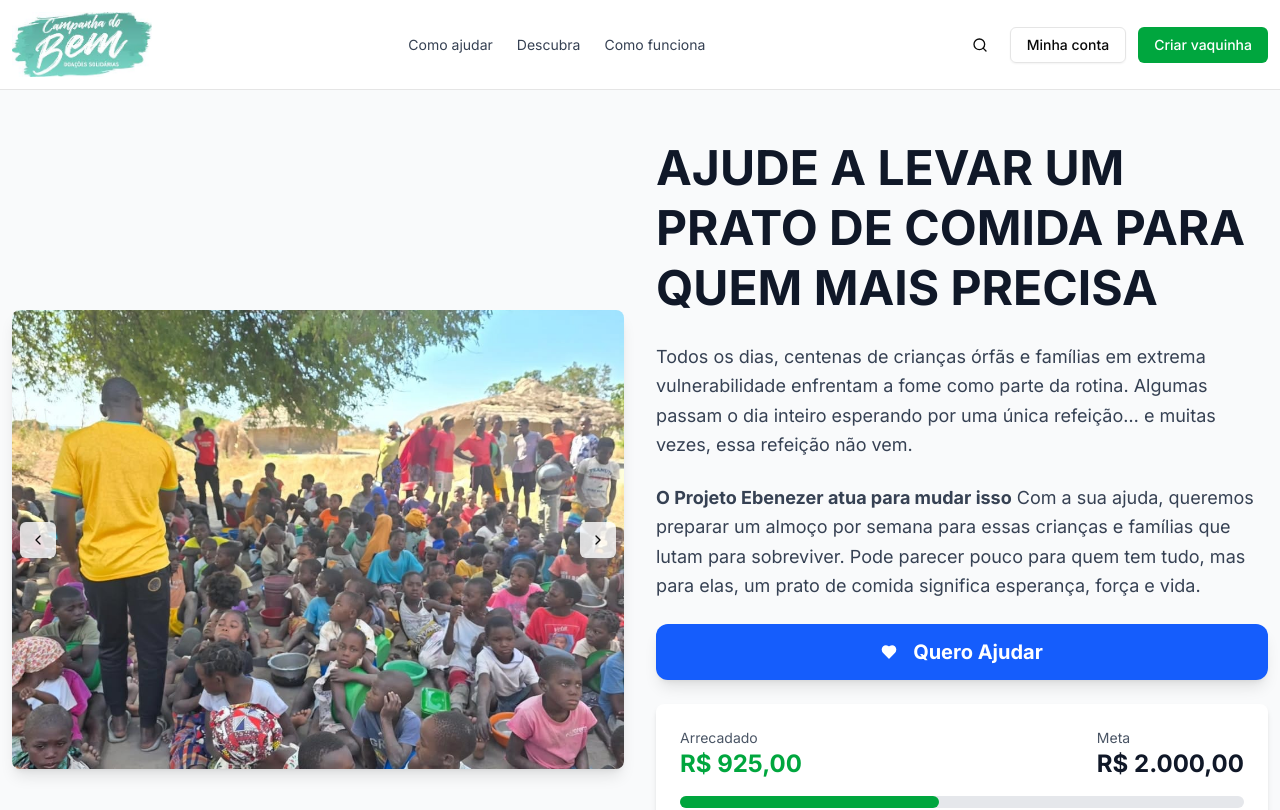
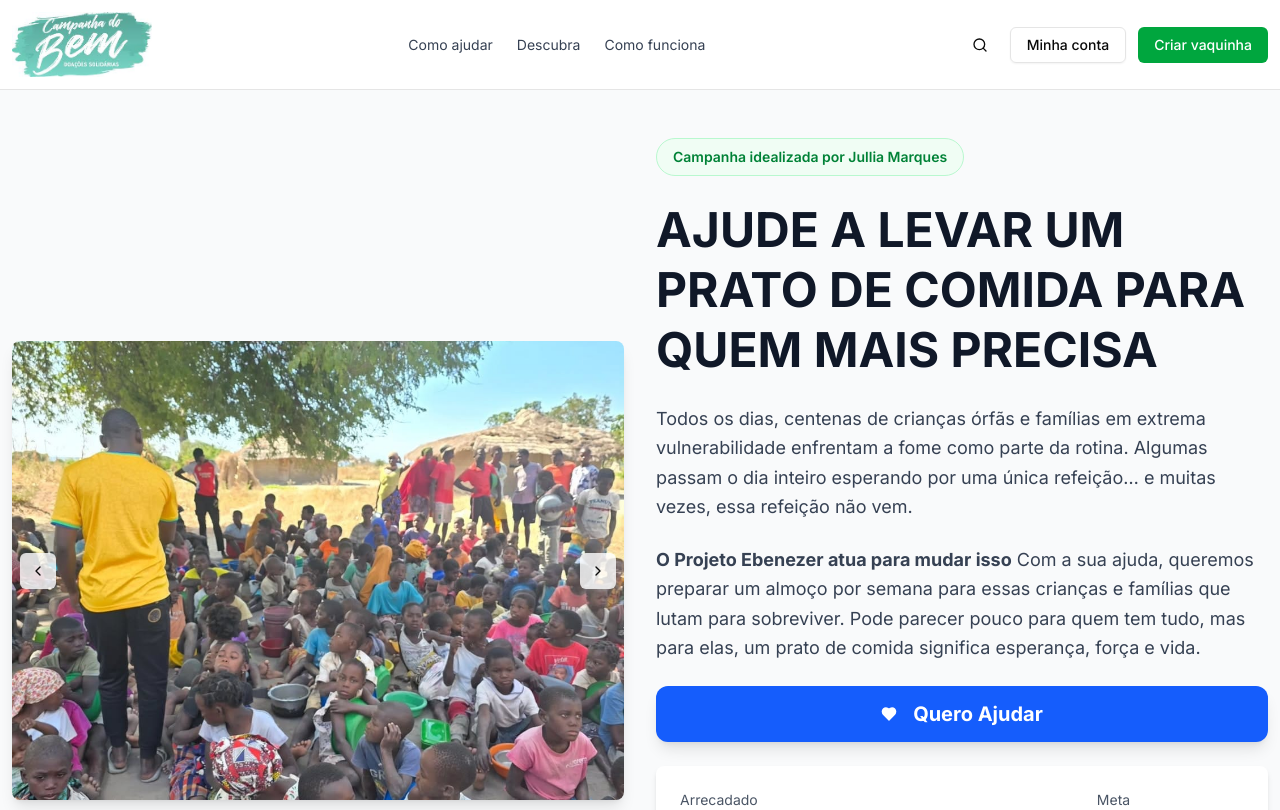
Before and after one commit to patascheias-star/Ajuda-do-Bem, a Next.js app: page / in a window 1280 px wide. Shown: the top 810 px of the page. Built offline with nearby package versions, Linux system fonts and the light colour scheme.

Commit message:
feat: add professional badge for Jullia Marques campaign
Add subtle green badge above main title for brand consistency.

Co-authored-by: null <248250647+patascheias-star@users.noreply.github.com>

```diff
--- a/components/hero.tsx
+++ b/components/hero.tsx
@@ -64,6 +64,10 @@ export function Hero() {
           </div>
 
           <div className="space-y-4 md:space-y-6">
+            <div className="inline-block bg-green-50 border border-green-200 rounded-full px-4 py-2">
+              <p className="text-sm text-green-700 font-semibold">Campanha idealizada por Jullia Marques</p>
+            </div>
+
             <h1 className="text-2xl md:text-4xl lg:text-5xl font-bold text-gray-900 leading-tight text-balance">
               AJUDE A LEVAR UM PRATO DE COMIDA PARA QUEM MAIS PRECISA
             </h1>
```
